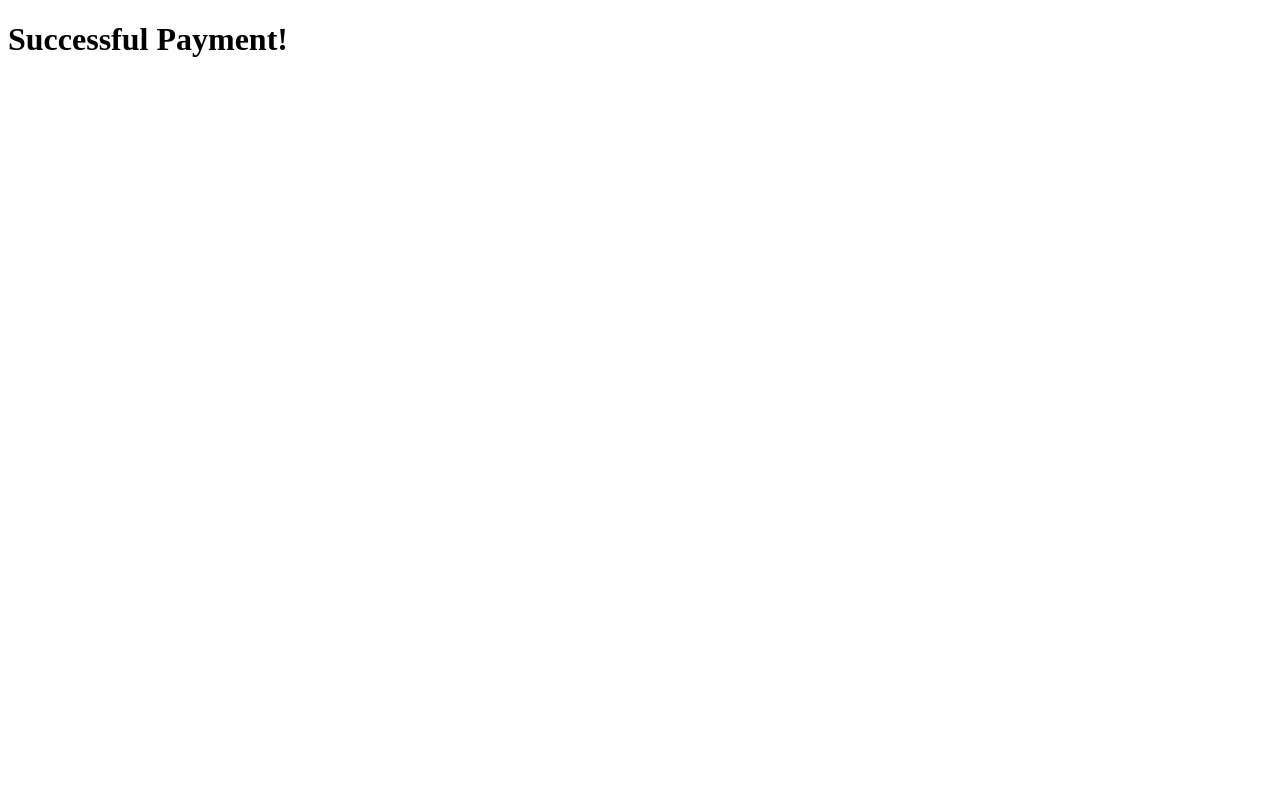
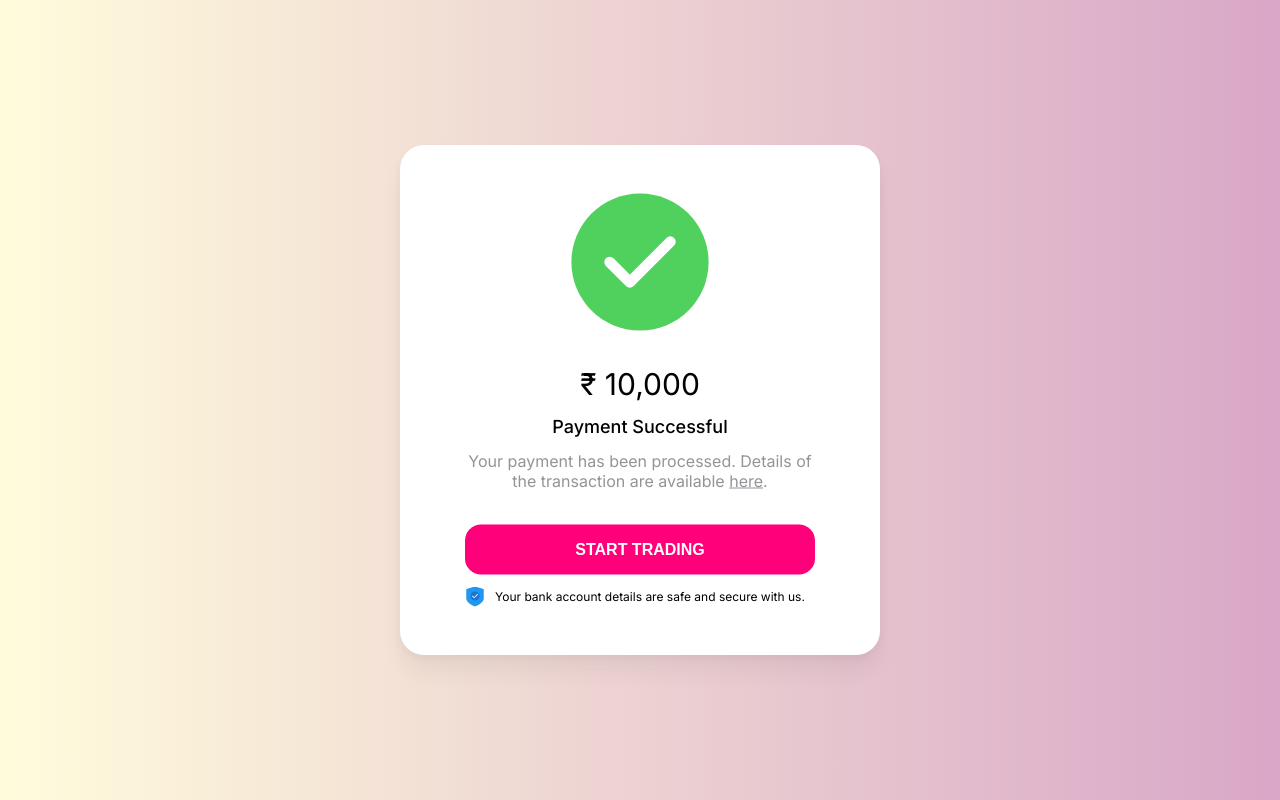
Before and after one commit to PeterEssien/successful-payment-page, a website: page index.html in a window 1280 px wide. Drawn offline with nearby package versions, Linux system fonts and the light colour scheme.

Commit message:
release 1.0

```diff
--- a/index.html
+++ b/index.html
@@ -2,13 +2,39 @@
 <html lang="en">
 <head>
   <meta charset="UTF-8">
-  <meta http-equiv="X-UA-Compatible" content="IE=edge">
   <meta name="viewport" content="width=device-width, initial-scale=1.0">
+
   <title>Successful Payment</title>
+
+  <link rel="stylesheet" href="./styles.css">
+  <link rel="stylesheet" href="https://fonts.googleapis.com/css2?family=Inter:wght@400;500;600&display=swap">
+
+  <meta name="description" content="A simple payment success page.">
+  <meta name="theme-color" content="#d9a7c7">
+
+  <link rel="shortcut icon" type="image/x-icon" href="./favicon.ico" />
+
+  <link rel="preconnect" href="https://fonts.gstatic.com">
+  <link rel="preconnect" href="https://unpkg.com/">
+  <link rel="preload" as="fetch" crossorigin="anonymous" type="application/json" href="./success-confetti-animation.json">
 </head>
 <body>
-  <h1>
-    Successful Payment!
-  </h1>
+  <div class="card">
+    <lottie-player
+      class="card__lottie-player"
+      src="./success-confetti-animation.json"
+      background="transparent"
+      speed="1"
+      autoplay>
+    </lottie-player>
+    <div class="text fade-in">
+      <p class="text__amount">&#x20b9 10,000</p>
+      <p class="text__header">Payment Successful</p>
+      <p class="text__subheader">Your payment has been processed. Details of the transaction are available <a href="#">here</a>.</p>
+      <button class="text__button">START TRADING</button>
+      <p class="text__footer"><img src="./shield.svg" width="20px" height="20px" alt="Shield icon">Your bank account details are safe and secure with us.</p>
+    </div>
+  </div>
+  <script src="https://unpkg.com/@lottiefiles/lottie-player@latest/dist/lottie-player.js"></script>
 </body>
 </html>
--- /dev/null
+++ b/styles.css
@@ -0,0 +1,149 @@
+html {
+  background: #d9a7c7;
+  background: -webkit-linear-gradient(to right, #fffcdc, #d9a7c7);
+  background: linear-gradient(to right, #fffcdc, #d9a7c7);
+  font-size: 16px;
+  font-family: 'Inter', sans-serif;
+}
+
+body {
+  height: 100vh;
+  margin: 0;
+  display: flex;
+  justify-content: center;
+  align-items: center;
+}
+
+.card {
+  height: 510px;
+  width: 480px;
+  display: flex;
+  flex-direction: column;
+  position: relative;
+  background-color: #ffffff;
+  border-radius: 24px;
+  box-shadow: rgba(0, 0, 0, 0.01) 0px 0px 1px,
+              rgba(0, 0, 0, 0.04) 0px 4px 8px,
+              rgba(0, 0, 0, 0.04) 0px 16px 24px,
+              rgba(0, 0, 0, 0.01) 0px 24px 32px;
+}
+
+.card__lottie-player {
+  width: 380px;
+  height: 380px;
+  position: absolute;
+  top: 23%;
+  left: 50%;
+  transform: translate(-50%, -50%);
+}
+
+.text {
+  width: 350px;
+  text-align: center;
+  position: absolute;
+  top: 68%;
+  left: 50%;
+  transform: translate(-50%, -50%);
+}
+
+.text__amount {
+  margin: 0;
+  font-size: 1.875rem;
+}
+
+.text__header {
+  margin-bottom: 14px;
+  margin-top: 14px;
+  font-size: 1.125rem;
+  font-weight: 500;
+}
+
+.text__subheader {
+  margin-top: 6px;
+  color: #949498;
+  font-size: 1rem;
+}
+
+.text__subheader > a {
+  color: #949498;
+}
+
+.text__button {
+  width: 350px;
+  height: 50px;
+  margin-top: 18px;
+  color: #ffffff;
+  background-color: #ff007a;
+  font-size: 1rem;
+  font-weight: 600;
+  border: none;
+  border-radius: 16px;
+  cursor: pointer;
+}
+
+.text__button:active {
+  background-color: #e6006e;
+}
+
+.text__button:hover {
+  background-color: #e6006e;
+}
+
+.text__footer {
+  font-size: 0.75rem;
+  display: flex;
+  align-items: center;
+}
+
+.text__footer > img {
+  margin-right: 10px;
+}
+
+.fade-in {
+  animation: fadeIn 3s;
+  -webkit-animation: fadeIn 3s;
+  -moz-animation: fadeIn 3s;
+  -o-animation: fadeIn 3s;
+  -ms-animation: fadeIn 3s;
+}
+@keyframes fadeIn {
+  0% {opacity:0;}
+  50% {opacity: 0;}
+  100% {opacity:1;}
+}
+
+@-moz-keyframes fadeIn {
+  0% {opacity:0;}
+  50% {opacity: 0;}
+  100% {opacity:1;}
+}
+
+@-webkit-keyframes fadeIn {
+  0% {opacity:0;}
+  50% {opacity: 0;}
+  100% {opacity:1;}
+}
+
+@-o-keyframes fadeIn {
+  0% {opacity:0;}
+  50% {opacity: 0;}
+  100% {opacity:1;}
+}
+
+@-ms-keyframes fadeIn {
+  0% {opacity:0;}
+  50% {opacity: 0;}
+  100% {opacity:1;}
+}
+
+@media (max-width: 576px) {
+  html {
+    font-size: 13px;
+  }
+  .card, .text {
+    width: 75%;
+  }
+  .card__lottie-player, .text__button {
+    width: 100%;
+  }
+}
```
Also changed, not shown: package.json (added, +19 -0 lines), success-confetti-animation.json (added, +1 -0 lines), favicon.ico (added), shield.svg (added), 2 other files.
